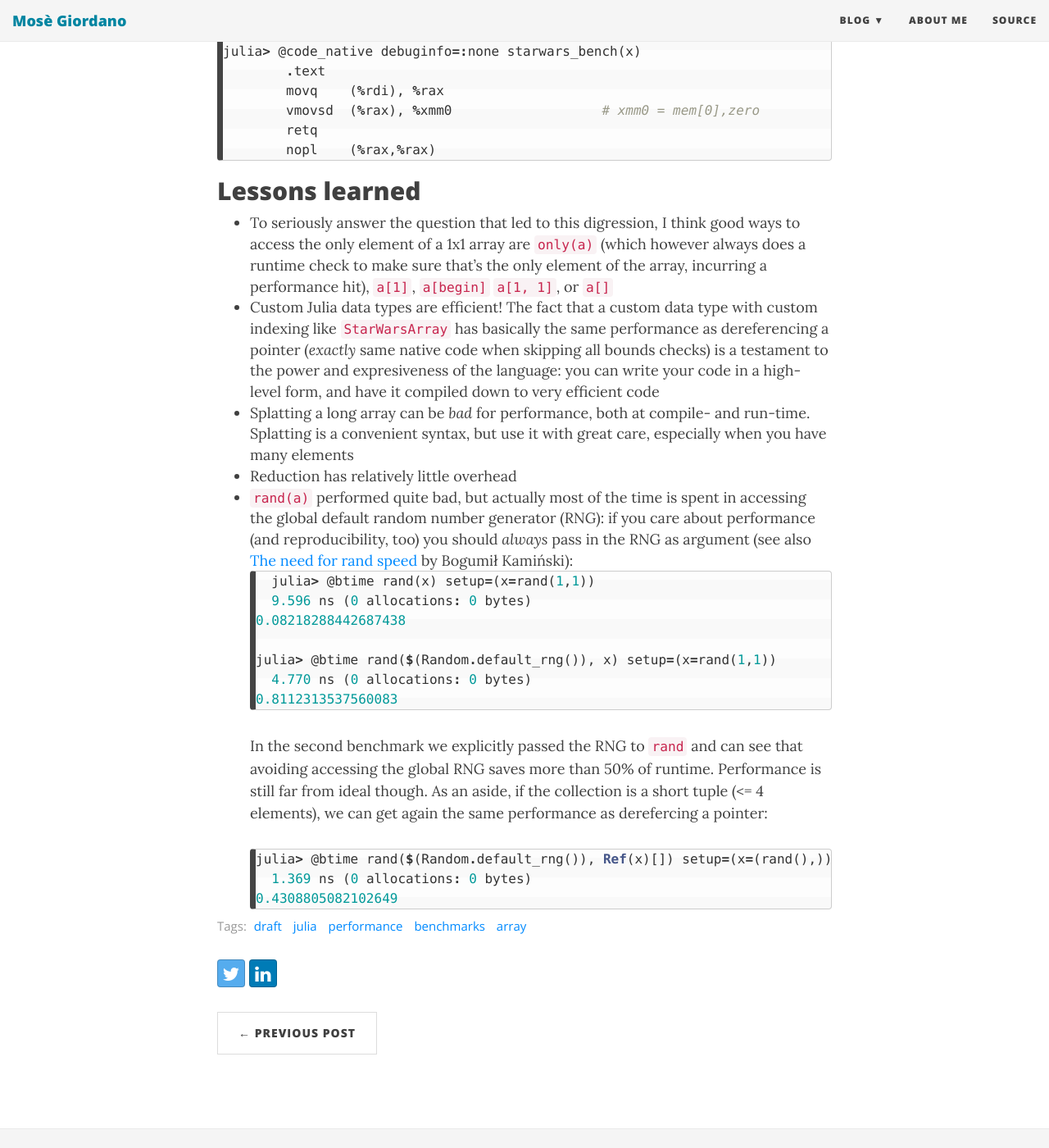
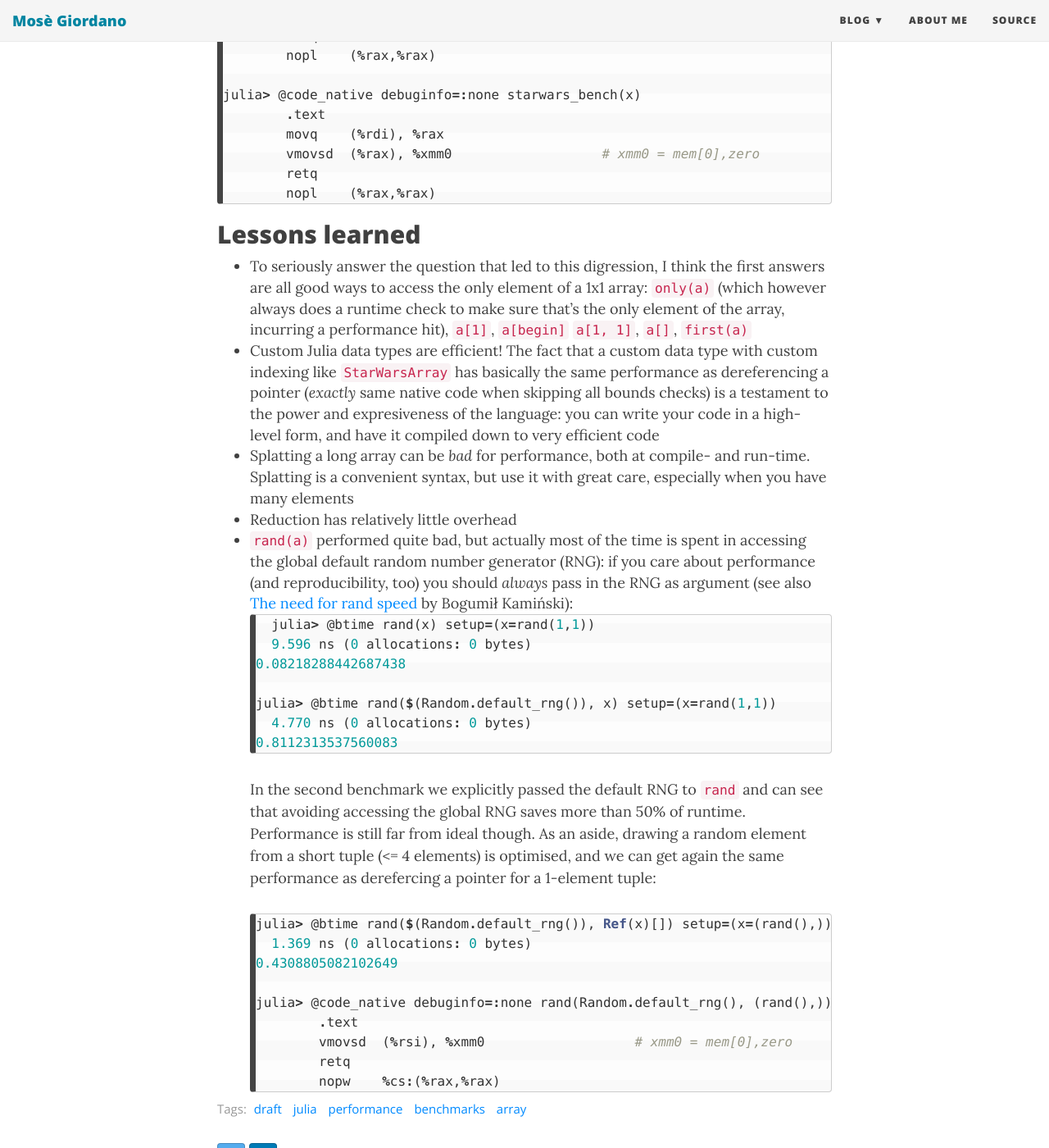
Before and after one commit to giordano/giordano.github.io, a Jekyll site: the page built from _posts/2021-03-25-access-array.md, in a window 1280 px wide and 1400 px high, scrolled down 5287 px. Shown: the whole window at 82% size. Built offline with Jekyll 4.4.1, drawn with Linux system fonts in a browser that asks for light colours; nearby versions of some CDN libraries; comment, search, counter and statistics services are not loaded; some of the changed text lies outside the part shown.

Commit message:
Minor improvements

````diff
--- a/_posts/2021-03-25-access-array.md
+++ b/_posts/2021-03-25-access-array.md
@@ -4,7 +4,7 @@
 tags: [draft, julia, performance, benchmarks, array]
 ---
 
-This innocent question in the [official Slack
+This innocent question from a newcomer in the [official Slack
 workspace](https://julialang.org/slack/) of the Julia programming language
 
 > How can I extract the `Float64` element from a 1x1 `Array{Float64, 1}`?
@@ -140,10 +141,11 @@
 This is pretty much what you'd expect from the [corresponding C
 code](https://godbolt.org/z/freGKzaof).
 
-What's remarkable is that the `StarWarsArrays.jl` package achieves about the
-same performance: accessing an element of a custom data structure using a funny
-custom indexing, and written without having performance in mind, is just as
-efficient as dereferencing a pointer.
+What's remarkable is that the
+[`StarWarsArrays.jl`](https://github.com/giordano/StarWarsArrays.jl) package
+achieves about the same performance: accessing an element of a custom data
+structure using a funny custom indexing, and written without having performance
+in mind, is just as efficient as dereferencing a pointer.
 
 However, subnanoseconds differences aren't credible: most functions that clocked
 in the range 1.3-1.6 nanoseconds have basically the same performance.  If you
@@ -234,16 +236,18 @@
 
 ## Lessons learned
 
-* To seriously answer the question that led to this digression, I think good
-  ways to access the only element of a 1x1 array are `only(a)` (which however
-  always does a runtime check to make sure that's the only element of the array,
-  incurring a performance hit), `a[1]`, `a[begin]` `a[1, 1]`, or `a[]`
+* To seriously answer the question that led to this digression, I think the
+  first answers are all good ways to access the only element of a 1x1 array:
+  `only(a)` (which however always does a runtime check to make sure that's the
+  only element of the array, incurring a performance hit), `a[1]`, `a[begin]`
+  `a[1, 1]`, `a[]`, `first(a)`
 * Custom Julia data types are efficient!  The fact that a custom data type with
-  custom indexing like `StarWarsArray` has basically the same performance as
-  dereferencing a pointer (_exactly_ same native code when skipping all bounds
-  checks) is a testament to the power and expresiveness of the language: you can
-  write your code in a high-level form, and have it compiled down to very
-  efficient code
+  custom indexing like
+  [`StarWarsArray`](https://github.com/giordano/StarWarsArrays.jl) has basically
+  the same performance as dereferencing a pointer (_exactly_ same native code
+  when skipping all bounds checks) is a testament to the power and expresiveness
+  of the language: you can write your code in a high-level form, and have it
+  compiled down to very efficient code
 * Splatting a long array can be _bad_ for performance, both at compile- and
   run-time.  Splatting is a convenient syntax, but use it with great care,
   especially when you have many elements
@@ -263,15 +267,21 @@
     4.770 ns (0 allocations: 0 bytes)
   0.8112313537560083
   ```
-  In the second benchmark we explicitly passed the RNG to `rand` and can see
-  that avoiding accessing the global RNG saves more than 50% of runtime.
-  Performance is still far from ideal though.  As an aside, if the collection is
-  a short tuple (<= 4 elements), we can get again the same performance as
-  derefercing a pointer:
+  In the second benchmark we explicitly passed the default RNG to `rand` and can
+  see that avoiding accessing the global RNG saves more than 50% of runtime.
+  Performance is still far from ideal though.  As an aside, drawing a random
+  element from a short tuple (<= 4 elements) is optimised, and we can get again
+  the same performance as derefercing a pointer for a 1-element tuple:
   ```julia
   julia> @btime rand($(Random.default_rng()), Ref(x)[]) setup=(x=(rand(),))
     1.369 ns (0 allocations: 0 bytes)
   0.4308805082102649
+
+  julia> @code_native debuginfo=:none rand(Random.default_rng(), (rand(),))
+          .text
+          vmovsd  (%rsi), %xmm0                   # xmm0 = mem[0],zero
+          retq
+          nopw    %cs:(%rax,%rax)
   ```
 
 <!-- Local Variables: -->
````
Also changed, not shown: other parts of _posts/2021-03-25-access-array.md (+4 -3 lines).
